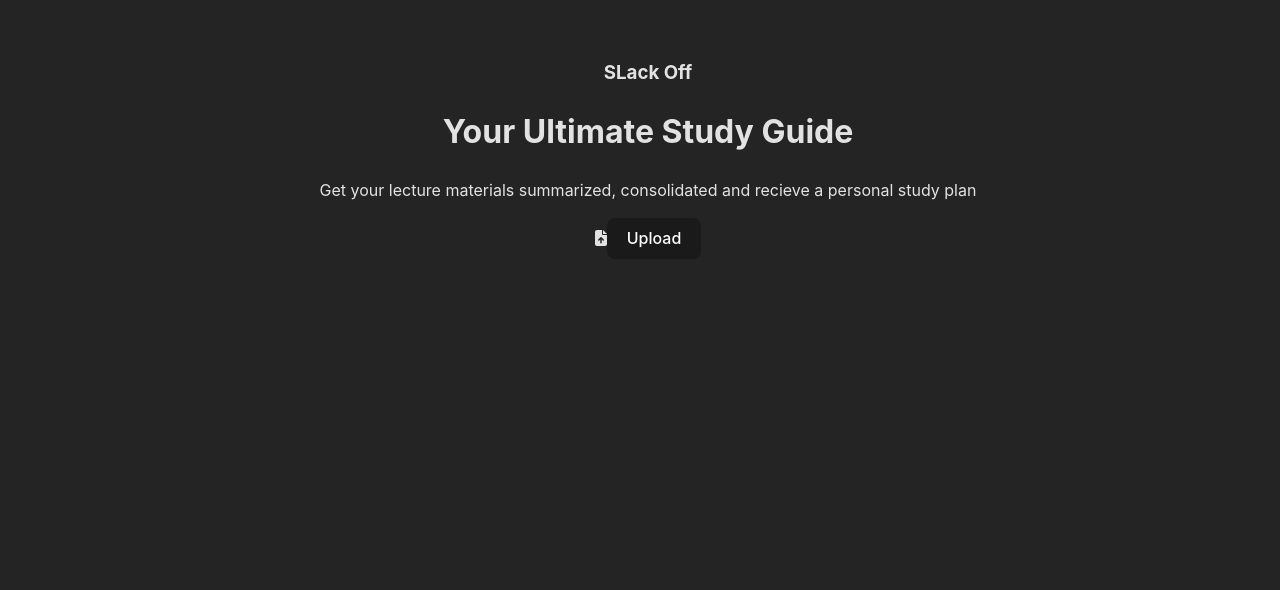
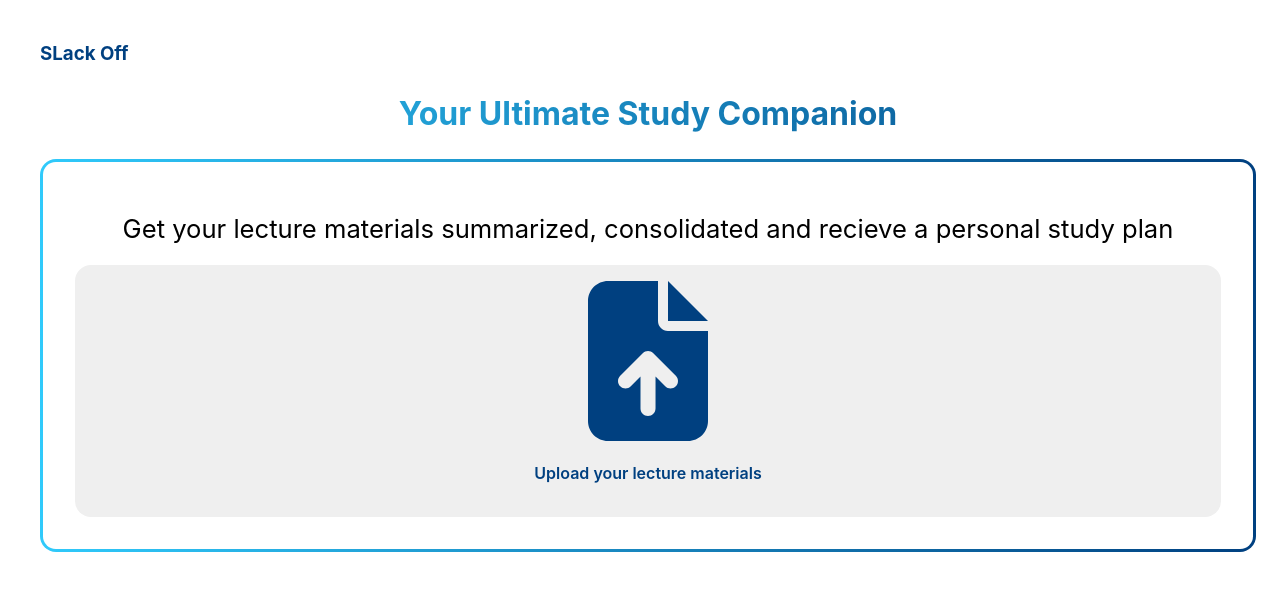
Before and after one commit to TylerKerswell/slack-off, a React (Vite) app in the folder frontend/: page / in a window 1280 px wide. Shown: the top 590 px of the page. Built offline with nearby package versions, Linux system fonts and the light colour scheme.

Commit message:
first page done

```diff
--- a/frontend/src/App.css
+++ b/frontend/src/App.css
@@ -3,12 +3,16 @@
   margin: 0 auto;
   padding: 2rem;
   text-align: center;
+  --lightgrey: #efefef;
+  --skyblue: #30CAFB;
+  --deepblue: #004080;
+  --lightblue: #DEF1FF;
 }
-
-#upload {
-  background-image: linear-gradient(to right,
-    var(--babyblue),
-    var(--deepblue));
+.pagetitle {
+    background-image: linear-gradient(to right,
+    var(--skyblue),
+    var(--deepblue),
+    var(--lightblue));
   animation: background-pan 3s linear infinite;
   background-size: 200%;
   -webkit-background-clip: text;
@@ -16,3 +20,54 @@
   -webkit-text-fill-color: transparent;
   white-space: nowrap;
 }
+.containerrim {
+  border-radius: 1rem;
+  background-image: linear-gradient(to right,
+    var(--skyblue),
+    var(--deepblue));
+  padding: 0.2rem;
+  margin: 0rem;
+}
+
+.containerrim .container {
+  border-radius: 0.8rem;
+  margin: 0rem;
+  padding: 2rem;
+  background-color: white;
+}
+
+.container p {
+  margin: 0rem;
+  padding: 1rem;
+  font-size: 1.6rem;
+}
+
+#name {
+  color:var(--deepblue);
+  margin: 0rem;
+
+}
+
+#navbar {
+  display: flex;
+  align-items: start;
+}
+
+.icon {
+  height: 10rem;
+  color: var(--deepblue);
+}
+
+#uploadwrapper {
+  padding: 1rem;
+  display: flex;
+  flex-direction: column;
+  background-color: var(--lightgrey);
+  border-radius: 1rem;
+}
+
+#uploadwrapper span {
+  padding:1rem;
+  color: var(--deepblue);
+  font-weight: 600;
+}
--- a/frontend/src/App.tsx
+++ b/frontend/src/App.tsx
@@ -4,8 +4,10 @@ function App() {
 
   return (
     <>
-      <h3>SLack Off</h3>
-      <h1>Your Ultimate Study Guide</h1>
+      <div id='navbar'><h3 id="name">SLack Off</h3></div>
+
+      <h1 className='pagetitle'>Your Ultimate Study Companion</h1>
+      <div className='containerrim'>
         <div className='container'>
           <p>Get your lecture materials summarized,
             consolidated and recieve a personal study plan</p>
@@ -13,8 +15,9 @@ function App() {
           <div id='uploadwrapper'>
             <a>
               <UploadIcon />
-            <button className='upload'>Upload</button>
             </a>
+            <span className='uploadphrase'>Upload your lecture materials</span>
+          </div>
         </div>
       </div>
     </>
--- a/frontend/src/Links.tsx
+++ b/frontend/src/Links.tsx
@@ -4,6 +4,6 @@ import { faFileArrowUp } from "@fortawesome/free-solid-svg-icons";
 export function UploadIcon(){
 
     return (
-        <FontAwesomeIcon icon={faFileArrowUp} />
+        <FontAwesomeIcon className='icon' icon={faFileArrowUp} />
     )
 }
--- a/frontend/src/index.css
+++ b/frontend/src/index.css
@@ -3,16 +3,18 @@
   line-height: 1.5;
   font-weight: 400;
 
-  color-scheme: light dark;
-  color: rgba(255, 255, 255, 0.87);
-  background-color: #242424;
+  color-scheme: light;
+  color: dark;
+  background-color: white;
 
   font-synthesis: none;
   text-rendering: optimizeLegibility;
   -webkit-font-smoothing: antialiased;
   -moz-osx-font-smoothing: grayscale;
-  --babyblue: #004080;
-  --deepblue: #30CAFB;
+  --lightgrey: #FAFAFA;
+  --skyblue: #30CAFB;
+  --deepblue: #004080;
+  --lightblue: #DEF1FF;
 }
 body {
   height: 100%;
```
Lines whose indentation alone changed are shown as unchanged.
